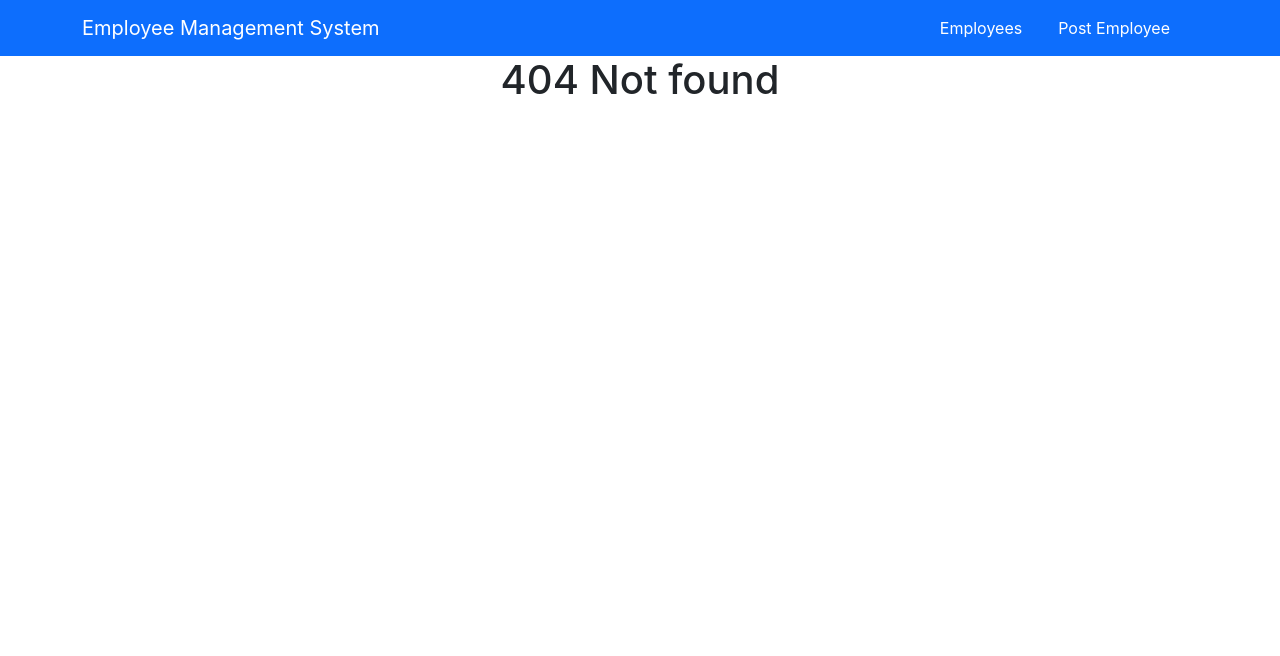
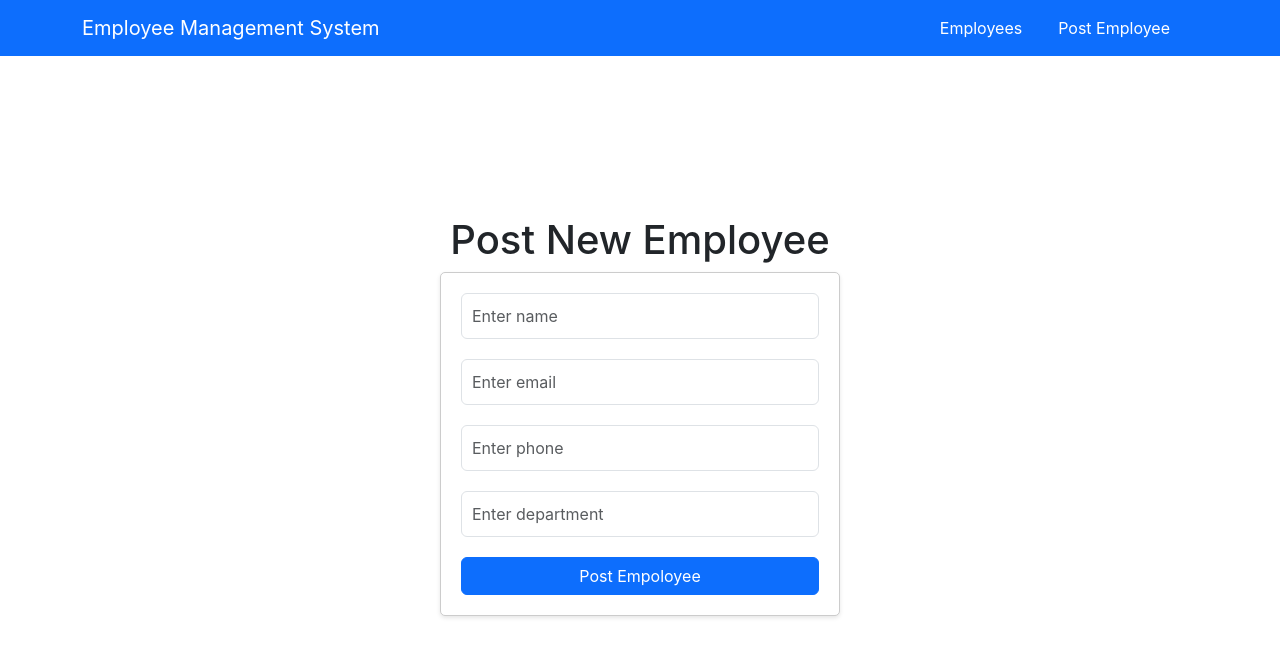
Before and after one commit to TranVanNghia170735/employeeweb, a React (Create React App) app: page /employee in a window 1280 px wide. Before the commit this address had no page. Shown: the top 656 px of the page. Built offline with nearby package versions, Linux system fonts and the light colour scheme.

Commit message:
Calling Post Employee API From React

```diff
--- a/src/App.js
+++ b/src/App.js
@@ -1,9 +1,10 @@
 import { Route, Routes } from "react-router-dom";
 import "./App.css";
 
-import Dashboard from "./pages/header/dashboard/Dashboard";
+import Dashboard from "./pages/dashboard/Dashboard";
+import PostUser from "./pages/employee/PostUser";
 import Header from "./pages/header/Header";
-import NoMatch from "./pages/header/noMatch/NoMatch";
+import NoMatch from "./pages/noMatch/NoMatch";
 
 function App() {
    return (
@@ -12,6 +13,7 @@
             <Header />
             <Routes>
                <Route path="/" element={<Dashboard />} />
+               <Route path="/employee" element={<PostUser />} />
                <Route path="*" element={<NoMatch />} />
             </Routes>
          </>
--- /dev/null
+++ b/src/pages/employee/PostUser.css
@@ -0,0 +1,23 @@
+.center-form {
+   display: flex;
+   flex-direction: column;
+   justify-content: center;
+   align-items: center;
+   height: 90vh;
+}
+
+.center-form form {
+   max-width: 400px;
+   width: 100%;
+   padding: 20px;
+   border: 1px solid #ccc;
+   border-radius: 5px;
+   background-color: #fff;
+   box-shadow: 0 2px 4px rgba(0, 0, 0, 0.1);
+   text-align: center;
+}
+
+.center-form Form .form-control {
+   margin-bottom: 20px;
+   padding: 10px;
+}
--- /dev/null
+++ b/src/pages/employee/PostUser.js
@@ -0,0 +1,94 @@
+import { useState } from "react";
+import { Button, Form } from "react-bootstrap";
+import { useNavigate } from "react-router-dom";
+import "./PostUser.css";
+
+const PostUser = () => {
+   const [formData, setFormData] = useState({
+      name: "",
+      email: "",
+      phone: "",
+      department: "",
+   });
+
+   const handleInputChange = (event) => {
+      const { name, value } = event.target;
+      setFormData((prevData) => ({
+         ...prevData,
+         [name]: value,
+      }));
+   };
+
+   const navigate = useNavigate();
+
+   const handleSubmit = async (event) => {
+      event.preventDefault();
+
+      console.log("Form Data:", formData);
+      try {
+         const response = await fetch("http://localhost:8080/api/employee", {
+            method: "POST",
+            headers: {
+               "Content-Type": "application/json",
+            },
+            body: JSON.stringify(formData),
+         });
+         const data = await response.json();
+         console.log("Employee created:", data);
+         navigate("/");
+      } catch (error) {
+         console.log("Error creating employee:", error.message);
+      }
+   };
+
+   return (
+      <>
+         <div className="center-form">
+            <h1>Post New Employee</h1>
+            <Form onSubmit={handleSubmit}>
+               <Form.Group controlId="formBasicName">
+                  <Form.Control
+                     type="text"
+                     name="name"
+                     placeholder="Enter name"
+                     value={formData.name}
+                     onChange={handleInputChange}
+                  />
+               </Form.Group>
+               <Form.Group controlId="formBasicEmail">
+                  <Form.Control
+                     type="email"
+                     name="email"
+                     placeholder="Enter email"
+                     value={formData.email}
+                     onChange={handleInputChange}
+                  />
+               </Form.Group>
+               <Form.Group controlId="formBasicPhone">
+                  <Form.Control
+                     type="text"
+                     name="phone"
+                     placeholder="Enter phone"
+                     value={formData.phone}
+                     onChange={handleInputChange}
+                  />
+               </Form.Group>
+               <Form.Group controlId="formBasicDepartment">
+                  <Form.Control
+                     type="text"
+                     name="department"
+                     placeholder="Enter department"
+                     value={formData.department}
+                     onChange={handleInputChange}
+                  />
+               </Form.Group>
+               <Button variant="primary" type="submit" className="w-100">
+                  Post Empoloyee
+               </Button>
+            </Form>
+         </div>
+      </>
+   );
+};
+
+export default PostUser;
```
Also changed, not shown: src/pages/dashboard/Dashboard.js (renamed from src/pages/header/dashboard/Dashboard.js), src/pages/noMatch/NoMatch.js (renamed from src/pages/header/noMatch/NoMatch.js).
